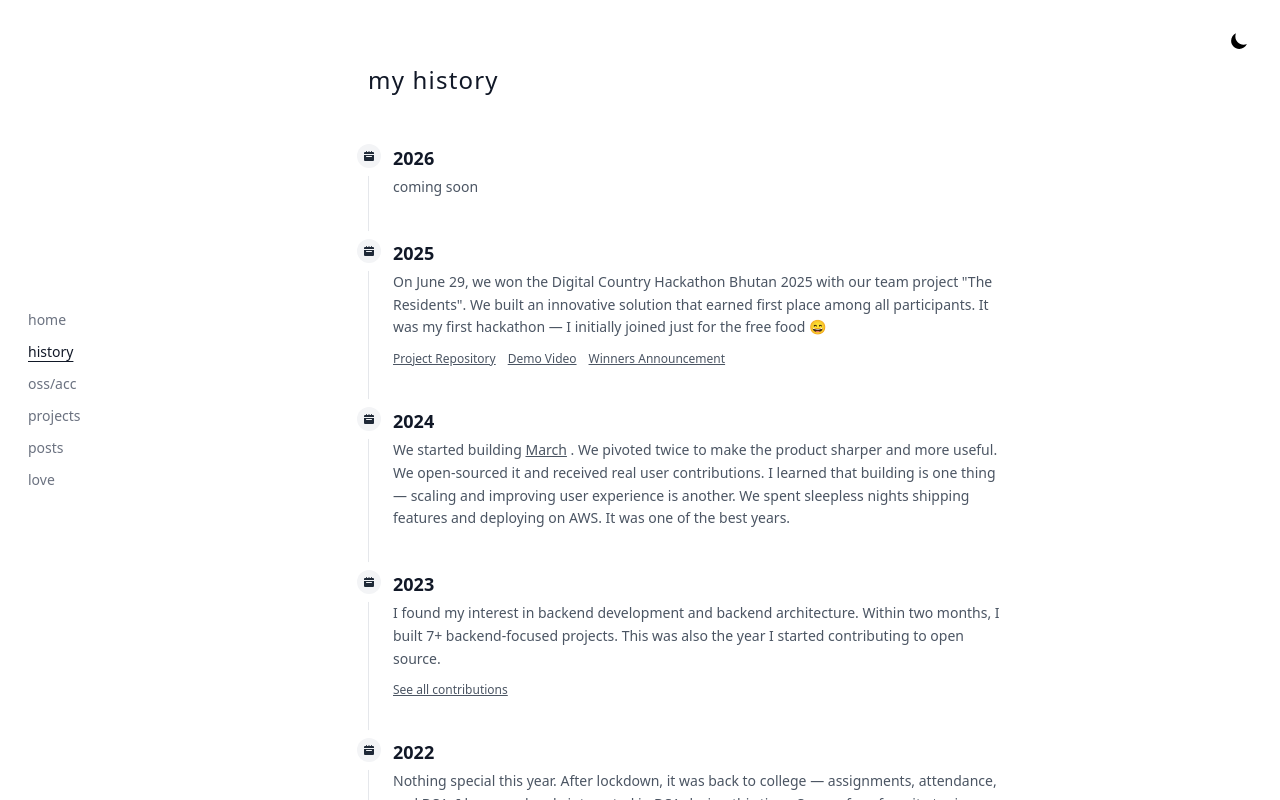
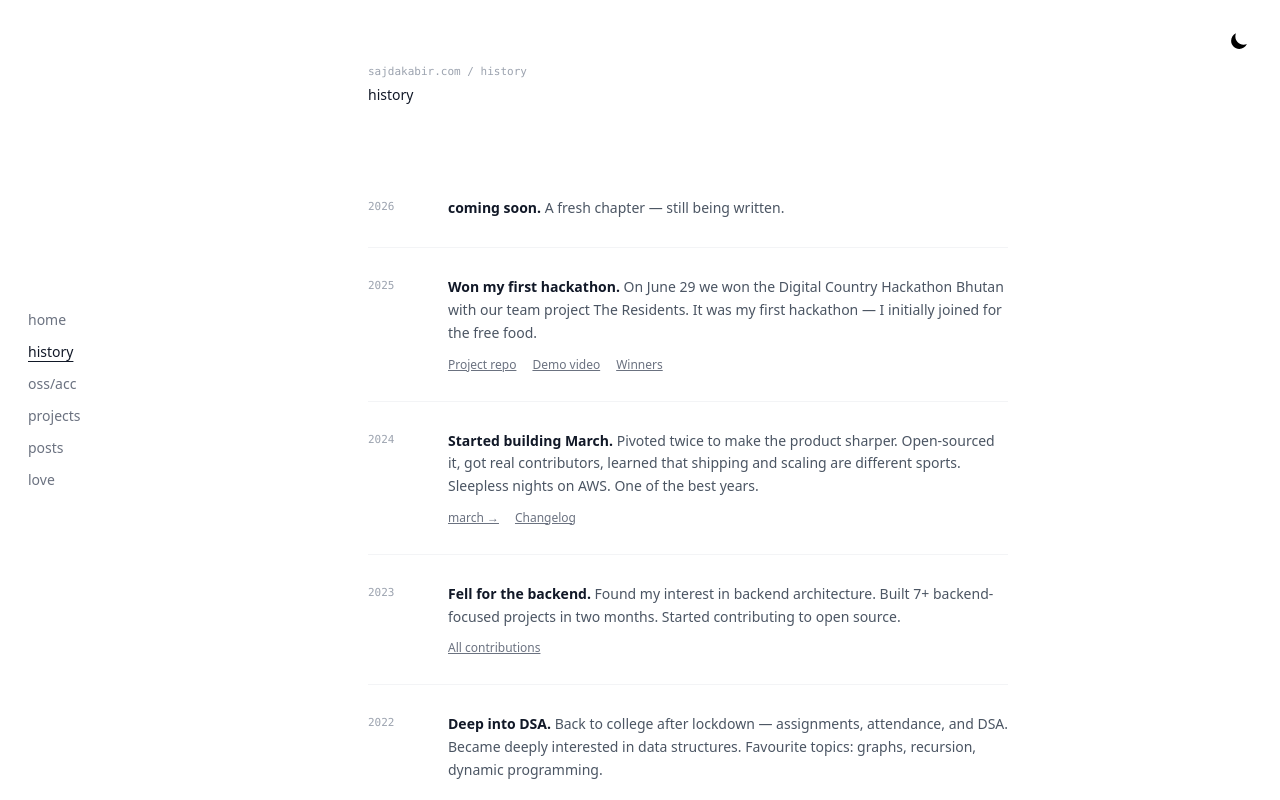
Before and after one commit to sajdakabir/saju, a Next.js app: page /history in a window 1280 px wide. Built offline with nearby package versions, Linux system fonts and the light colour scheme.

Commit message:
history page

```diff
--- a/src/app/history/page.tsx
+++ b/src/app/history/page.tsx
@@ -15,72 +15,68 @@ type HistoryLink = {
 
 type HistoryItem = {
   year: string;
-  event: string | React.ReactNode;
+  title: string;
+  body: string | React.ReactNode;
   links?: HistoryLink[];
 };
 
 const history: HistoryItem[] = [
   {
     year: '2026',
-    event: 'coming soon',
-    links: [],
+    title: 'coming soon.',
+    body: 'A fresh chapter — still being written.',
   },
   {
     year: '2025',
-  event: 'On June 29, we won the Digital Country Hackathon Bhutan 2025 with our team project "The Residents". We built an innovative solution that earned first place among all participants. It was my first hackathon — I initially joined just for the free food 😄',
+    title: 'Won my first hackathon.',
+    body: 'On June 29 we won the Digital Country Hackathon Bhutan with our team project The Residents. It was my first hackathon — I initially joined for the free food.',
     links: [
-    { text: 'Project Repository', url: 'https://github.com/ZerraHQ/digital-country-hackathon-bhutan-2025/tree/main/the-residents' },
-    { text: 'Demo Video', url: 'https://www.loom.com/share/4e04841cfa3648248967972fe110a6d8?sid=cb69eaa4-6bc8-40be-889b-201ef74f14ec' },
-    { text: 'Winners Announcement', url: 'https://x.com/dsh_india/status/1941068196376969463?s=20' }
-  ]
+      { text: 'Project repo', url: 'https://github.com/ZerraHQ/digital-country-hackathon-bhutan-2025/tree/main/the-residents' },
+      { text: 'Demo video', url: 'https://www.loom.com/share/4e04841cfa3648248967972fe110a6d8?sid=cb69eaa4-6bc8-40be-889b-201ef74f14ec' },
+      { text: 'Winners', url: 'https://x.com/dsh_india/status/1941068196376969463?s=20' },
+    ],
   },
-
   {
     year: '2024',
-  event: (
-    <>
-      We started building{' '}
-      <Link
-        href="https://github.com/martian-st/march"
-        target="_blank"
-        rel="noopener noreferrer"
-        className="underline hover:no-underline"
-      >
-        March
-      </Link>
-      {' '}. We pivoted twice to make the product sharper and more useful. We open-sourced it and received real user contributions. I learned that building is one thing — scaling and improving user experience is another. We spent sleepless nights shipping features and deploying on AWS. It was one of the best years.
-    </>
-  ),
+    title: 'Started building March.',
+    body: 'Pivoted twice to make the product sharper. Open-sourced it, got real contributors, learned that shipping and scaling are different sports. Sleepless nights on AWS. One of the best years.',
+    links: [
+      { text: 'march →', url: 'https://march.cat/' },
+      { text: 'Changelog', url: 'https://github.com/martian-st/march' },
+    ],
   },
-
   {
     year: '2023',
-event: 'I found my interest in backend development and backend architecture. Within two months, I built 7+ backend-focused projects. This was also the year I started contributing to open source.', links: [ { text: 'See all contributions', url: '/oss-acc' } ] },
-
- { year: '2022',
-  event: 'Nothing special this year. After lockdown, it was back to college — assignments, attendance, and DSA. I became deeply interested in DSA during this time. Some of my favorite topics were graphs, recursion, and dynamic programming.',
+    title: 'Fell for the backend.',
+    body: 'Found my interest in backend architecture. Built 7+ backend-focused projects in two months. Started contributing to open source.',
+    links: [{ text: 'All contributions', url: '/oss-acc' }],
   },
-
-
-
+  {
+    year: '2022',
+    title: 'Deep into DSA.',
+    body: 'Back to college after lockdown — assignments, attendance, and DSA. Became deeply interested in data structures. Favourite topics: graphs, recursion, dynamic programming.',
+  },
   {
     year: '2021',
-    event: 'in 27th of june i create my github account and started learning coding using laptop',
+    title: 'Created my GitHub.',
+    body: 'On June 27 I created my GitHub account and started learning to code on my laptop, properly.',
   },
   {
     year: '2020',
-  event: 'I got my first-ever laptop. For almost a year, I didn’t even touch it — I practiced coding on pen and paper 😂',
+    title: 'First-ever laptop.',
+    body: 'Got my first laptop. For almost a year I didn’t even touch it — I practiced coding on pen and paper 😄',
   },
   {
     year: '2019',
-  event: 'In university, I saw students typing strange English words that turned into beautiful websites and games. I was fascinated. Without telling my parents, I borrowed ₹500 from a friend to register for the engineering entrance exam in the same university. I ranked 66 and switched to Engineering. I told my dad only when I needed ₹8,000 for admission.',
+    title: 'Sneaked into engineering.',
+    body: 'In university I saw students typing strange English words that turned into beautiful websites and games. I was fascinated. I borrowed ₹500 from a friend — without telling my parents — to register for the entrance exam. Ranked 66 and switched to Engineering. Told my dad only when I needed ₹8,000 for admission.',
   },
-
   {
     year: '2018',
-  event: (
+    title: 'Math Honours @ Aliah.',
+    body: (
       <>
-      I scored 93 in Mathematics in my 12th board exams. I ranked 13 in the Mathematics entrance exam and joined{' '}
+        Scored 93 in Mathematics in the 12th board exams. Ranked 13 in the Mathematics entrance and joined{' '}
         <Link
           href="https://www.aliah.ac.in/"
           target="_blank"
@@ -89,32 +85,25 @@ event: 'I found my interest in backend development and backend architecture. Wit
         >
           Aliah University
         </Link>{' '}
-      for Mathematics Honours. This was also the year I got my first phone and access to the internet.
+        for Mathematics Honours. Also the year I got my first phone and access to the internet.
       </>
     ),
   },
-
   {
     year: '2017',
-    event: 'After a year, I left the mission and came back to my hometown for Class 12. I’ve never been someone who likes staying in a closed room. I love reading books, but I prefer learning by doing rather than just reading like a robot. ',
+    title: 'Came home for Class 12.',
+    body: "Left the mission after a year and came back to my hometown. I've never been someone who likes staying in a closed room. I love reading, but I prefer learning by doing rather than just reading like a robot.",
   },
   {
     year: '2016',
-    event: (   <>
-      I gave my 10th board exams, and my mom enrolled me for the{' '}
-      <Link href="https://alameenmission.org/alameencms/" target="_blank" rel="noopener noreferrer" className="underline hover:no-underline">
-        Al-Ameen Mission
-      </Link>{' '}
-      entrance exam. I got selected and moved there .
-    </>)
+    title: 'Al-Ameen Mission.',
+    body: 'Gave my 10th board exams. Mom enrolled me for the Al-Ameen Mission entrance exam — I got selected and moved there.',
+    links: [{ text: 'Al-Ameen Mission', url: 'https://alameenmission.org/alameencms/' }],
   },
   {
     year: '2001',
-    event: (
-      <>
-        Born in <Link href="https://en.wikipedia.org/wiki/Palashi" target="_blank" rel="noopener noreferrer" className="underline hover:no-underline">Plassy</Link>, Calcutta, India.
-      </>
-    ),
+    title: 'Born in Plassy.',
+    body: 'Born in Plassy, Calcutta, India. The story starts here.',
   },
 ];
 
@@ -131,7 +120,6 @@ export default function HistoryPage() {
   }
 
   return (
-    // <PageTransition>
     <div className="h-screen overflow-hidden transition-colors duration-200">
       <ThemeWave isAnimating={isAnimating} incomingTheme={incomingTheme} />
       <Navigation
@@ -140,53 +128,65 @@ export default function HistoryPage() {
         onClose={() => setShowNavigation(false)}
       />
 
-        {/* Scrollable Content Area */}
       <main
         className="h-full overflow-y-auto pl-0 md:pl-24"
-          style={{
-            transition: 'padding-left 300ms ease-out'
-          }}
+        style={{ transition: 'padding-left 300ms ease-out' }}
       >
         <div className="min-h-full flex justify-center p-4 sm:p-6 pt-10 sm:pt-16">
           <div className="max-w-2xl w-full mx-auto px-4">
             <ThemeToggle onClick={toggleTheme} theme={theme} />
 
-              <h1 className="text-2xl font-medium mb-12 tracking-wider text-gray-900 dark:text-gray-100">
-                my <Link href="/history" className="hover:no-underline">history</Link>
+            <div className="mb-16">
+              <div className="text-[11px] font-mono text-gray-400 dark:text-gray-600 mb-1">
+                sajdakabir.com / history
+              </div>
+              <h1 className="text-sm font-medium text-gray-900 dark:text-gray-100">
+                history
               </h1>
+            </div>
 
-              <div className="relative border-l border-gray-200 dark:border-gray-700">
+            <div>
               {history.map((item, index) => (
-                  <div key={index} className="mb-10 ml-6">
-                    <span className="absolute flex items-center justify-center w-6 h-6 bg-gray-100 rounded-full -left-3 ring-8 ring-white dark:ring-gray-900 dark:bg-gray-800">
-                      <svg className="w-2.5 h-2.5 text-gray-800 dark:text-gray-200" aria-hidden="true" xmlns="http://www.w3.org/2000/svg" fill="currentColor" viewBox="0 0 20 20">
-                        <path d="M20 4a2 2 0 0 0-2-2h-2V1a1 1 0 0 0-2 0v1h-3V1a1 1 0 0 0-2 0v1H6V1a1 1 0 0 0-2 0v1H2a2 2 0 0 0-2 2v2h20V4Z" />
-                        <path d="M0 18a2 2 0 0 0 2 2h16a2 2 0 0 0 2-2V8H0v10Zm5-8h10a1 1 0 0 1 0 2H5a1 1 0 0 1 0-2Z" />
-                      </svg>
-                    </span>
-                    <h3 className="flex items-center mb-1 text-lg font-semibold text-gray-900 dark:text-white">
+                <div
+                  key={index}
+                  className="flex gap-6 sm:gap-10 py-7 border-b border-gray-100 dark:border-gray-800"
+                >
+                  <div className="w-10 shrink-0 pt-0.5 text-[11px] font-mono tabular-nums text-gray-400 dark:text-gray-600">
                     {item.year}
-                    </h3>
-                    <p className="block mb-2 text-sm font-normal leading-relaxed text-gray-600 dark:text-gray-400">
-                      {item.event}
+                  </div>
+                  <div className="flex-1">
+                    <p className="text-sm leading-relaxed text-gray-600 dark:text-gray-400">
+                      <span className="font-semibold text-gray-900 dark:text-gray-100">
+                        {item.title}
+                      </span>{' '}
+                      {item.body}
                     </p>
                     {item.links && item.links.length > 0 && (
-                      <div className="flex flex-wrap gap-3 mt-3">
-                        {item.links.map((link, linkIndex) => (
+                      <div className="flex flex-wrap gap-4 mt-3">
+                        {item.links.map((link, linkIndex) => {
+                          const external = link.url.startsWith('http');
+                          return (
                             <Link
                               key={linkIndex}
                               href={link.url}
-                            target="_blank"
-                            rel="noopener noreferrer"
-                            className="text-xs text-gray-600 dark:text-gray-400 hover:text-gray-900 dark:hover:text-gray-200 underline hover:no-underline transition-colors"
+                              {...(external
+                                ? { target: '_blank', rel: 'noopener noreferrer' }
+                                : {})}
+                              className="text-xs text-gray-500 dark:text-gray-500 underline hover:no-underline transition-colors"
                             >
                               {link.text}
                             </Link>
-                        ))}
+                          );
+                        })}
                       </div>
                     )}
                   </div>
+                </div>
               ))}
+            </div>
+
+            <div className="mt-10 mb-16 text-[11px] font-mono text-gray-300 dark:text-gray-700">
+              — end —
             </div>
 
             <Footer />
@@ -194,6 +194,5 @@ export default function HistoryPage() {
         </div>
       </main>
     </div>
-    // </PageTransition>
   );
 }
```
Lines whose indentation alone changed are shown as unchanged.
